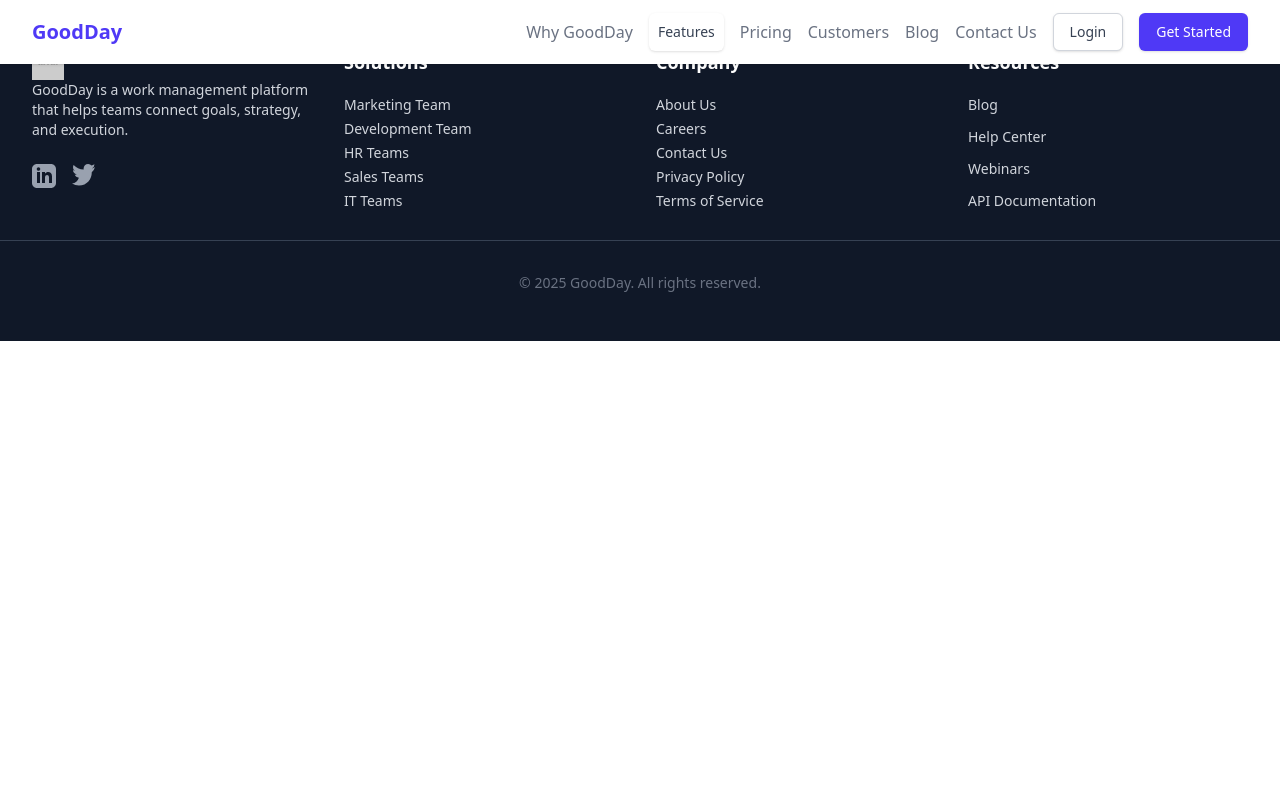
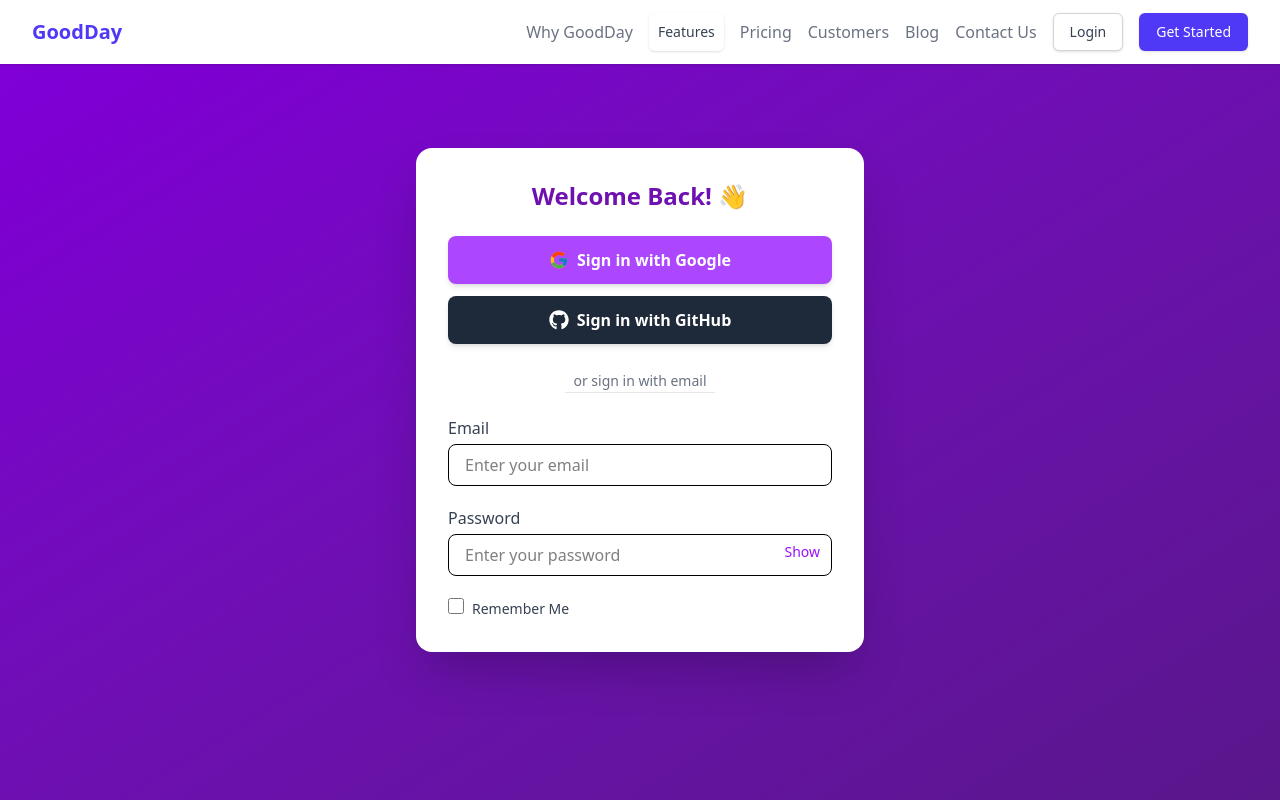
Before and after one commit to lesley-chanzu/CRMproject, a React (Vite) app: page /login in a window 1280 px wide. Shown: the top 800 px of the page. Built offline with nearby package versions, Linux system fonts and the light colour scheme.

Commit message:
Setting up login.jsx file not complete

```diff
--- a/package.json
+++ b/package.json
@@ -23,6 +23,7 @@
     "react-chartjs-2": "^5.3.0",
     "react-dom": "^19.1.0",
     "react-grid-heatmap": "^1.3.0",
+    "react-icons": "^5.5.0",
     "react-router-dom": "^7.6.0",
     "shadcn-ui": "^0.9.5",
     "tailwind-merge": "^3.3.0",
--- a/src/App.jsx
+++ b/src/App.jsx
@@ -13,6 +13,7 @@
 import ContactUs from './components/ContactUs';
 import ProductivitySuite from './pages/ProductivitySuite';
 import WhyGoodDay from './pages/WhyGoodDay';
+import Login from './components/Login';
 
 function Home() {
     return (
@@ -38,6 +39,7 @@
                 <Route path='/why-goodday/' element={<WhyGoodDay />}/>
                 <Route path="/contact-us" element={<ContactUs />} />
                 <Route path="/pricing" element={<Pricing />} />
+                <Route path='/login/' element={<Login />}/>
                 <Route path='/features/crm' element={<CRMsection />} />
                 <Route path='/features/productivity-suite' element={<ProductivitySuite/>}/>
             </Routes>
--- /dev/null
+++ b/src/components/Login.jsx
@@ -0,0 +1,126 @@
+import { motion } from 'framer-motion'
+import { FcGoogle } from 'react-icons/fc'
+import { FaGithub } from 'react-icons/fa'
+import React, { useState } from 'react'
+
+const Login = () => {
+
+    const [email, setEmail] = useState('');
+    const [password, setPassword] = useState('');
+    const [showPassword, setShowPassword] = useState(false);
+    const [ error , setError ] = useState('');
+    const [remember, setRemember] = useState(false);
+
+    const handleSubmit = (e) => {
+        e.preventDefault();
+        if (!email || !password)
+            return setError('Please fill in all fields');
+        if(!email.includes("@"))
+            return setError('Please enter a valid email address');
+        setError('');
+        console.log("logging in with", { email, password, remember });
+    }
+
+
+  return (
+    <div className='min-h-screen flex items-center justify-center bg-gradient-to-br from-purple-700 to-purple-900 px-4'>
+        <motion.div
+         className='bg-white rounded-2xl shadow-2xl p-8 w-full max-w-md'
+            initial={{ opacity: 0, y: 50 }}
+            animate={{ opacity: 1, y: 0 }}
+            transition={{ duration: 0.5, ease: 'easeInOut'}}
+        >
+            <motion.h2
+            className='text-2xl font-bold text-center text-purple-800 mb-6'
+            initial={{ scale: 0.9 , y: 0 }}
+            animate={{ scale: 1, y: 0 }}
+            transition={{ delay: 0.2, duration: 0.5, ease: 'easeInOut' }}
+            >
+                Welcome Back! 👋
+            </motion.h2>
+
+
+            {/* Social Buttons */}
+            <div className='space-y-3 mb-6'>
+                <motion.button
+                whileHover={{ scale: 1.05 }}
+                whileTap={{ scale: 0.95 }}
+                className='w-full flex items-center justify-center bg-purple-500 text-white font-semibold py-3 rounded-lg shadow-md hover:bg-purple-700 transition-colors'
+                onClick={() => alert('Google Sign In Clicked')}
+                >
+                    <FcGoogle size={20} className='mr-2'/> Sign in with Google
+                </motion.button>
+                <motion.button
+                whileHover={{ scale: 1.05 }}
+                whileTap={{ scale: 0.95 }}
+                className='w-full flex items-center justify-center bg-gray-800 text-white font-semibold py-3 rounded-lg shadow-md hover:bg-gray-900 transition-colors'
+                onClick={() => alert('GitHub Sign In Clicked')}
+                >
+                    <FaGithub size={20} className='mr-2'/>
+                    Sign in with GitHub
+                </motion.button>
+            </div>
+
+
+            {/* Divider */}
+            <div className='relative text-center my-6'>
+                <span className='text-gray-500 text-sm bg-white px-2 relative z-10'>or sign in with email
+                    <div className='absolute top1/2 left-0 w-full h-px bg-gray-200'></div>
+                </span>
+            </div>
+
+            {/* Email and Password Inputs */}
+            <form className='space-y-5'>
+                <div>
+                    <label className='block mb-1 font-medium text-gray-700'>Email</label>
+                    <input
+                    type='email'
+                    className='w-full px-4 py-2 border rounded-lg focus:outlone-none focus-ring-2 focus:ring-purple-500 transition-colors'
+                    value={email}
+                    onChange={(e) => setEmail(e.target.value)}
+                    placeholder='Enter your email'
+                    />
+                </div>
+
+                <div>
+                    <label className='block mb-1 font-medium text-gray-700'>Password</label>
+                    <div className='relative'>
+                        <input
+                        type={showPassword ? 'text' : 'password'}
+                        className='w-full px-4 py-2 border rounded-lg focus:outline-none focus:ring-2 focus:ring-purple-500 transition-colors'
+                        value={password}
+                        onChange={(e) => setPassword(e.target.value)}
+                        placeholder='Enter your password'
+                        />
+                        <button
+                        type='button'
+                        onClick={() => setShowPassword(!showPassword)}
+                        className='absolute right-3 top-2 text-sm text-purple-600 hover:text-purple-800 transition-colors'
+                        >
+                            {showPassword ? 'Hide' : 'Show'}
+                        </button>
+                    </div>
+                </div>
+
+
+                <div>
+                    <input
+                    id='remember'
+                    type='checkbox'
+                    checked={remember}
+                    onChange={(e) => setRemember(e.target.checked)}
+                    className='mr-2 h-4 w-4 text-purple-600 border-gray-300 rounded focus:ring-purple-500 transition-colors'
+                    />
+                    <label
+                    htmlFor='remember'
+                    className='text-sm text-gray-700 cursor-pointer'
+                    >Remember Me</label>
+                </div>
+
+            </form>
+        </motion.div>
+    </div>
+  )
+}
+
+export default Login
```
Also changed, not shown: 1 other file (tests, documents, lock files or other folders).
